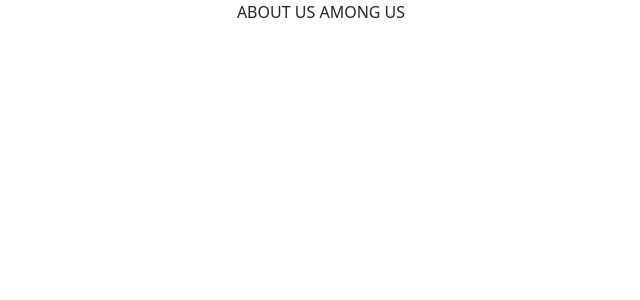
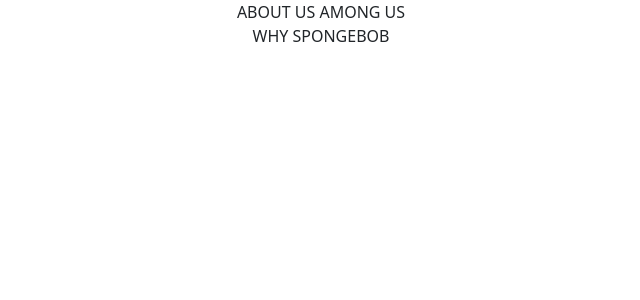
Before and after one commit to duncanrout/Project-Maria, a React (Create React App) app in the folder app/: page /about in a window 1280 px wide. Shown: the top 300 px of the page, without its empty margins (319-959 px from the left). Built offline with nearby package versions, Linux system fonts and the light colour scheme.

Commit message:
spongebob why addition

```diff
--- a/app/src/pages/about.js
+++ b/app/src/pages/about.js
@@ -1,13 +1,19 @@
 import React from 'react';
+
+alert("this is gonna be the about page")
 
 
 export const About = (props) => (
     <div>
         <header>
-        ABOUT US
-        AMONG US
-            </header>
+            ABOUT US
+            AMONG US
+        </header>
+        <body>
+            <b1> WHY SPONGEBOB </b1>
+        </body>
     </div>
+
 );
 
 
```
